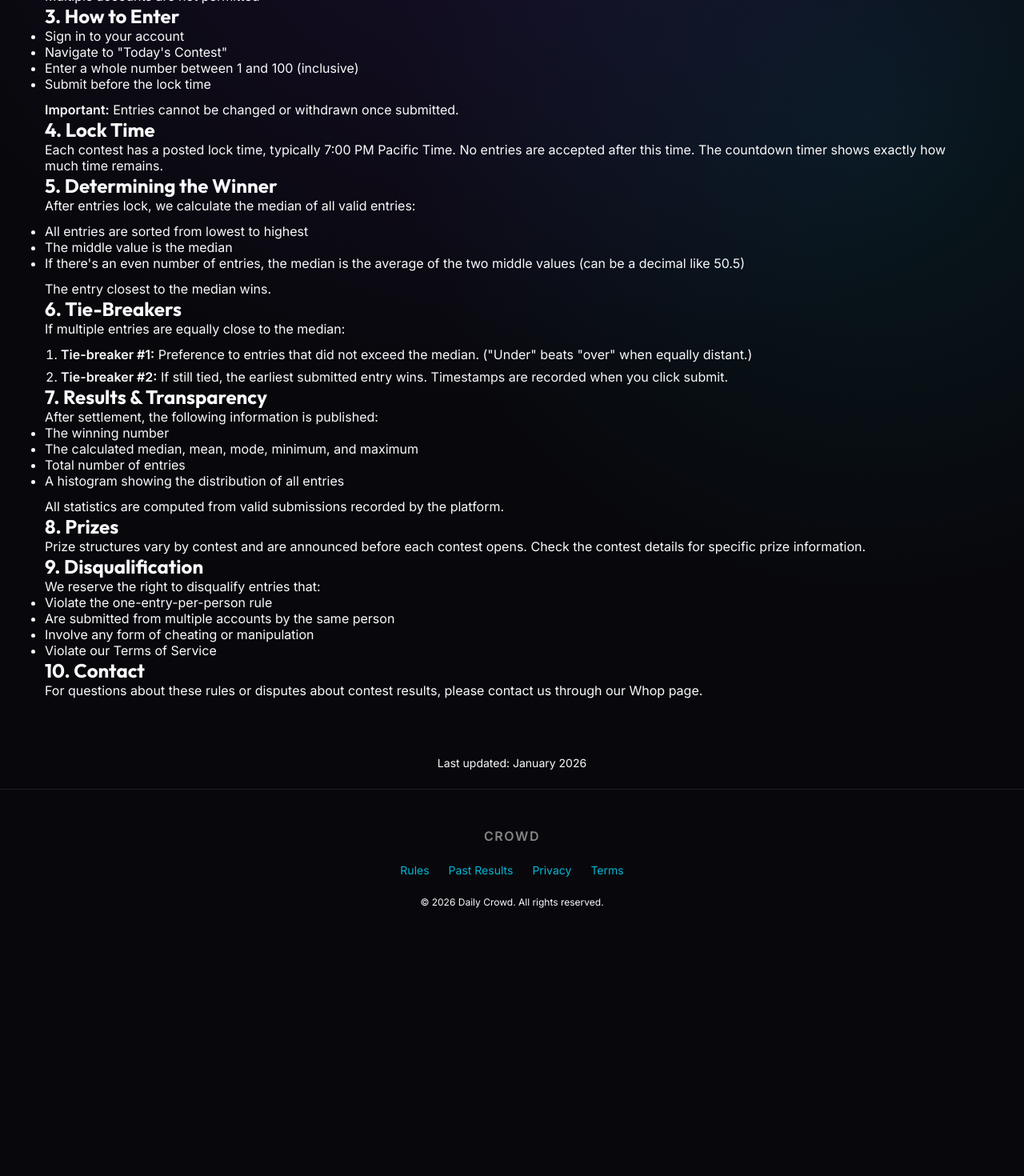
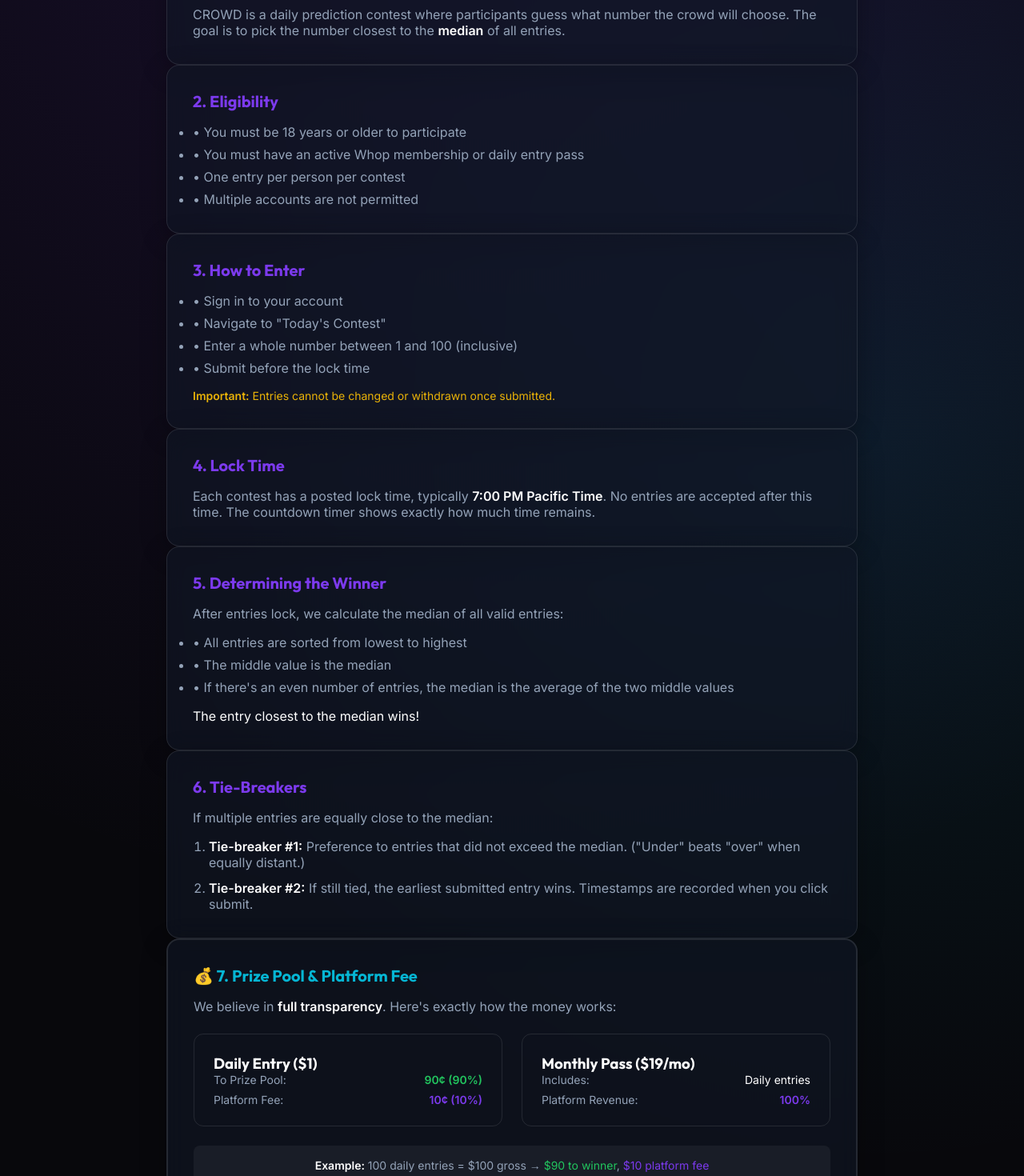
Before and after one commit to needsmorergb/dailycrowd, a Next.js app: page /rules in a window 1280 px wide. Shown: the part 300-1770 px from the top of the page at 80% size. Before the commit the page ends 1483 px from the top, so only its background shows below. Built offline with nearby package versions, Linux system fonts and the light colour scheme; no server answers.

Commit message:
feat: implement 90/10 revenue model with transparent fee breakdown

```diff
--- a/src/app/rules/page.tsx
+++ b/src/app/rules/page.tsx
@@ -1,141 +1,171 @@
 export default function RulesPage() {
     return (
-        <div className="container">
-            <div className="rules-content">
-                <div className="page-header" style={{ textAlign: 'center' }}>
-                    <h1 className="page-title">Official Rules</h1>
-                    <p className="page-subtitle">How CROWD works</p>
-                </div>
+        <div className="container max-w-4xl py-12">
+            <div className="text-center mb-12">
+                <h1 className="text-4xl font-black mb-2 text-white">Official Rules</h1>
+                <p className="text-muted-foreground">How CROWD works — full transparency</p>
+            </div>
 
-                <div className="rules-section">
-                    <h2>1. Overview</h2>
-                    <p>
+            <div className="space-y-8">
+                <section className="glass-card p-8 rounded-2xl">
+                    <h2 className="text-xl font-bold mb-4 text-primary">1. Overview</h2>
+                    <p className="text-muted-foreground">
                         CROWD is a daily prediction contest where participants guess what
                         number the crowd will choose. The goal is to pick the number closest to
-                        the median of all entries.
+                        the <strong className="text-white">median</strong> of all entries.
                     </p>
-                </div>
+                </section>
 
-                <div className="rules-section">
-                    <h2>2. Eligibility</h2>
-                    <ul>
-                        <li>You must be 18 years or older to participate</li>
-                        <li>You must have an active Whop membership or daily entry pass</li>
-                        <li>One entry per person per contest</li>
-                        <li>Multiple accounts are not permitted</li>
+                <section className="glass-card p-8 rounded-2xl">
+                    <h2 className="text-xl font-bold mb-4 text-primary">2. Eligibility</h2>
+                    <ul className="space-y-2 text-muted-foreground">
+                        <li>• You must be 18 years or older to participate</li>
+                        <li>• You must have an active Whop membership or daily entry pass</li>
+                        <li>• One entry per person per contest</li>
+                        <li>• Multiple accounts are not permitted</li>
                     </ul>
-                </div>
+                </section>
 
-                <div className="rules-section">
-                    <h2>3. How to Enter</h2>
-                    <ul>
-                        <li>Sign in to your account</li>
-                        <li>Navigate to "Today's Contest"</li>
-                        <li>Enter a whole number between 1 and 100 (inclusive)</li>
-                        <li>Submit before the lock time</li>
+                <section className="glass-card p-8 rounded-2xl">
+                    <h2 className="text-xl font-bold mb-4 text-primary">3. How to Enter</h2>
+                    <ul className="space-y-2 text-muted-foreground mb-4">
+                        <li>• Sign in to your account</li>
+                        <li>• Navigate to "Today's Contest"</li>
+                        <li>• Enter a whole number between 1 and 100 (inclusive)</li>
+                        <li>• Submit before the lock time</li>
                     </ul>
-                    <p style={{ marginTop: '12px' }}>
+                    <p className="text-sm bg-warning/10 text-warning p-3 rounded-lg">
                         <strong>Important:</strong> Entries cannot be changed or withdrawn once submitted.
                     </p>
-                </div>
+                </section>
 
-                <div className="rules-section">
-                    <h2>4. Lock Time</h2>
-                    <p>
-                        Each contest has a posted lock time, typically 7:00 PM Pacific Time.
+                <section className="glass-card p-8 rounded-2xl">
+                    <h2 className="text-xl font-bold mb-4 text-primary">4. Lock Time</h2>
+                    <p className="text-muted-foreground">
+                        Each contest has a posted lock time, typically <strong className="text-white">7:00 PM Pacific Time</strong>.
                         No entries are accepted after this time. The countdown timer shows
                         exactly how much time remains.
                     </p>
-                </div>
+                </section>
 
-                <div className="rules-section">
-                    <h2>5. Determining the Winner</h2>
-                    <p style={{ marginBottom: '12px' }}>
+                <section className="glass-card p-8 rounded-2xl">
+                    <h2 className="text-xl font-bold mb-4 text-primary">5. Determining the Winner</h2>
+                    <p className="text-muted-foreground mb-4">
                         After entries lock, we calculate the median of all valid entries:
                     </p>
-                    <ul>
-                        <li>All entries are sorted from lowest to highest</li>
-                        <li>The middle value is the median</li>
-                        <li>If there's an even number of entries, the median is the average of the two middle values (can be a decimal like 50.5)</li>
+                    <ul className="space-y-2 text-muted-foreground mb-4">
+                        <li>• All entries are sorted from lowest to highest</li>
+                        <li>• The middle value is the median</li>
+                        <li>• If there's an even number of entries, the median is the average of the two middle values</li>
                     </ul>
-                    <p style={{ marginTop: '12px' }}>
-                        The entry closest to the median wins.
+                    <p className="text-white font-semibold">
+                        The entry closest to the median wins!
                     </p>
-                </div>
+                </section>
 
-                <div className="rules-section">
-                    <h2>6. Tie-Breakers</h2>
-                    <p style={{ marginBottom: '12px' }}>
+                <section className="glass-card p-8 rounded-2xl">
+                    <h2 className="text-xl font-bold mb-4 text-primary">6. Tie-Breakers</h2>
+                    <p className="text-muted-foreground mb-4">
                         If multiple entries are equally close to the median:
                     </p>
-                    <ol style={{ paddingLeft: '20px' }}>
-                        <li style={{ marginBottom: '8px' }}>
-                            <strong>Tie-breaker #1:</strong> Preference to entries that did not exceed
+                    <ol className="space-y-3 text-muted-foreground list-decimal pl-5">
+                        <li>
+                            <strong className="text-white">Tie-breaker #1:</strong> Preference to entries that did not exceed
                             the median. ("Under" beats "over" when equally distant.)
                         </li>
                         <li>
-                            <strong>Tie-breaker #2:</strong> If still tied, the earliest submitted
+                            <strong className="text-white">Tie-breaker #2:</strong> If still tied, the earliest submitted
                             entry wins. Timestamps are recorded when you click submit.
                         </li>
                     </ol>
-                </div>
+                </section>
 
-                <div className="rules-section">
-                    <h2>7. Results & Transparency</h2>
-                    <p>
+                {/* PRIZE & FEE BREAKDOWN - TRANSPARENCY */}
+                <section className="glass-card p-8 rounded-2xl border-2 border-secondary/30 bg-secondary/5">
+                    <h2 className="text-xl font-bold mb-4 text-secondary">💰 7. Prize Pool & Platform Fee</h2>
+                    <p className="text-muted-foreground mb-6">
+                        We believe in <strong className="text-white">full transparency</strong>. Here's exactly how the money works:
+                    </p>
+
+                    <div className="grid md:grid-cols-2 gap-6 mb-6">
+                        <div className="bg-background/50 p-6 rounded-xl border border-white/10">
+                            <h3 className="font-bold text-white mb-3">Daily Entry ($1)</h3>
+                            <div className="space-y-2 text-sm">
+                                <div className="flex justify-between">
+                                    <span className="text-muted-foreground">To Prize Pool:</span>
+                                    <span className="text-success font-bold">90¢ (90%)</span>
+                                </div>
+                                <div className="flex justify-between">
+                                    <span className="text-muted-foreground">Platform Fee:</span>
+                                    <span className="text-primary font-bold">10¢ (10%)</span>
+                                </div>
+                            </div>
+                        </div>
+
+                        <div className="bg-background/50 p-6 rounded-xl border border-white/10">
+                            <h3 className="font-bold text-white mb-3">Monthly Pass ($19/mo)</h3>
+                            <div className="space-y-2 text-sm">
+                                <div className="flex justify-between">
+                                    <span className="text-muted-foreground">Includes:</span>
+                                    <span className="text-white">Daily entries</span>
+                                </div>
+                                <div className="flex justify-between">
+                                    <span className="text-muted-foreground">Platform Revenue:</span>
+                                    <span className="text-primary font-bold">100%</span>
+                                </div>
+                            </div>
+                        </div>
+                    </div>
+
+                    <div className="bg-white/5 p-4 rounded-lg text-center">
+                        <p className="text-sm text-muted-foreground">
+                            <strong className="text-white">Example:</strong> 100 daily entries = $100 gross →
+                            <span className="text-success"> $90 to winner</span>,
+                            <span className="text-primary"> $10 platform fee</span>
+                        </p>
+                    </div>
+                </section>
+
+                <section className="glass-card p-8 rounded-2xl">
+                    <h2 className="text-xl font-bold mb-4 text-primary">8. Results & Transparency</h2>
+                    <p className="text-muted-foreground mb-4">
                         After settlement, the following information is published:
                     </p>
-                    <ul>
-                        <li>The winning number</li>
-                        <li>The calculated median, mean, mode, minimum, and maximum</li>
-                        <li>Total number of entries</li>
-                        <li>A histogram showing the distribution of all entries</li>
+                    <ul className="space-y-2 text-muted-foreground">
+                        <li>• The winning number</li>
+                        <li>• The calculated median, mean, mode, minimum, and maximum</li>
+                        <li>• Total number of entries</li>
+                        <li>• Total prize pool and winner payout</li>
+                        <li>• A histogram showing the distribution of all entries</li>
                     </ul>
-                    <p style={{ marginTop: '12px' }}>
-                        All statistics are computed from valid submissions recorded by the platform.
-                    </p>
-                </div>
+                </section>
 
-                <div className="rules-section">
-                    <h2>8. Prizes</h2>
-                    <p>
-                        Prize structures vary by contest and are announced before each contest
-                        opens. Check the contest details for specific prize information.
-                    </p>
-                </div>
-
-                <div className="rules-section">
-                    <h2>9. Disqualification</h2>
-                    <p>
+                <section className="glass-card p-8 rounded-2xl">
+                    <h2 className="text-xl font-bold mb-4 text-primary">9. Disqualification</h2>
+                    <p className="text-muted-foreground mb-4">
                         We reserve the right to disqualify entries that:
                     </p>
-                    <ul>
-                        <li>Violate the one-entry-per-person rule</li>
-                        <li>Are submitted from multiple accounts by the same person</li>
-                        <li>Involve any form of cheating or manipulation</li>
-                        <li>Violate our Terms of Service</li>
+                    <ul className="space-y-2 text-muted-foreground">
+                        <li>• Violate the one-entry-per-person rule</li>
+                        <li>• Are submitted from multiple accounts by the same person</li>
+                        <li>• Involve any form of cheating or manipulation</li>
+                        <li>• Violate our Terms of Service</li>
                     </ul>
-                </div>
+                </section>
 
-                <div className="rules-section">
-                    <h2>10. Contact</h2>
-                    <p>
+                <section className="glass-card p-8 rounded-2xl">
+                    <h2 className="text-xl font-bold mb-4 text-primary">10. Contact</h2>
+                    <p className="text-muted-foreground">
                         For questions about these rules or disputes about contest results,
                         please contact us through our Whop page.
                     </p>
-                </div>
+                </section>
+            </div>
 
-                <div style={{
-                    marginTop: '48px',
-                    padding: '24px',
-                    background: 'var(--bg-secondary)',
-                    borderRadius: 'var(--border-radius)',
-                    textAlign: 'center'
-                }}>
-                    <p style={{ color: 'var(--text-muted)', fontSize: '0.875rem' }}>
-                        Last updated: January 2026
-                    </p>
-                </div>
+            <div className="mt-12 p-6 bg-white/5 rounded-xl text-center border border-white/5">
+                <p className="text-xs text-muted-foreground">
+                    Last updated: January 2026 • Rules subject to change with notice
+                </p>
             </div>
         </div>
     )
```
Also changed, not shown: src/app/page.tsx (+11 -11 lines).
